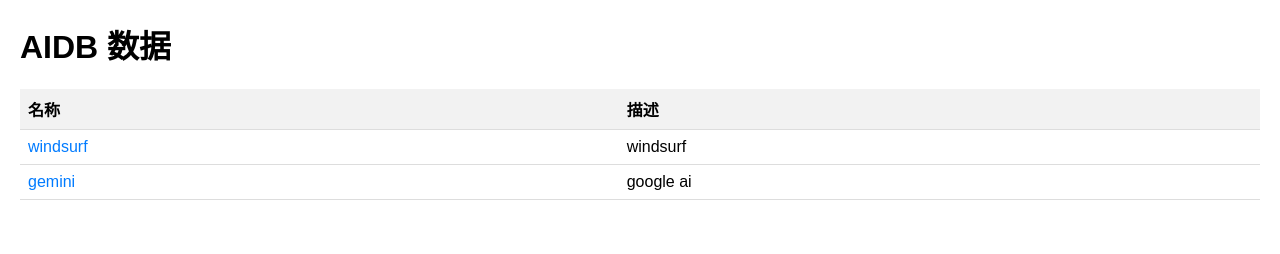
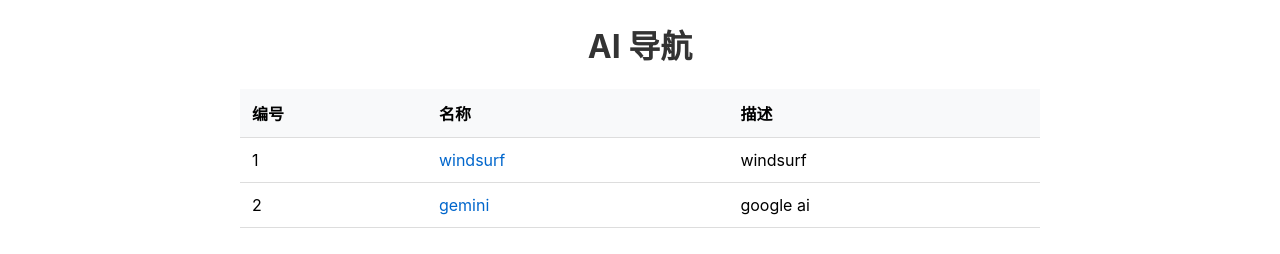
Before and after one commit to aidege/aidege.github.io, a plain HTML site: page index.html in a window 1280 px wide. Drawn offline with Linux system fonts and the light colour scheme.

Commit message:
start page

```diff
--- a/index.html
+++ b/index.html
@@ -1,93 +1,93 @@
 <!DOCTYPE html>
-<html>
+<html lang="zh">
 <head>
-<title>JSON 数据表格</title>
+    <meta charset="UTF-8">
+    <meta name="viewport" content="width=device-width, initial-scale=1.0">
+    <title>AI 导航</title>
     <style>
         body {
-    font-family: sans-serif;
-    margin: 20px;
+            font-family: -apple-system, BlinkMacSystemFont, 'Segoe UI', sans-serif;
+            max-width: 800px;
+            margin: 20px auto;
+            padding: 0 15px;
+            background-color: #fff;
         }
-
+        h1 {
+            color: #333;
+            text-align: center;
+        }
         table {
             width: 100%;
             border-collapse: collapse;
             margin-top: 20px;
         }
-
         th, td {
-    padding: 8px;
+            padding: 12px;
             text-align: left;
             border-bottom: 1px solid #ddd;
         }
-
         th {
-    background-color: #f2f2f2;
-    font-weight: bold;
+            background-color: #f8f9fa;
         }
-
+        tr:hover {
+            background-color: #f8f9fa;
+        }
         a {
-    color: #007bff;
+            color: #0066cc;
             text-decoration: none;
+            cursor: pointer;
         }
-
         a:hover {
             text-decoration: underline;
         }
     </style>
 </head>
 <body>
-
-<h1>AIDB 数据</h1>
-
-<table id="dataTable">
+    <h1>AI 导航</h1>
+    <table>
         <thead>
             <tr>
+                <th>编号</th>
                 <th>名称</th>
                 <th>描述</th>
             </tr>
         </thead>
-    <tbody>
-        <!-- 数据将动态插入到这里 -->
-    </tbody>
+        <tbody id="tableBody"></tbody>
     </table>
 
     <script>
-// JavaScript 代码
-function loadData() {
         fetch('AIDBJSON.json')
             .then(response => response.json())
             .then(data => {
-      const tableBody = document.querySelector('#dataTable tbody');
-      tableBody.innerHTML = ''; // 清空表格
-
+                const tableBody = document.getElementById('tableBody');
                 data.forEach(item => {
                     const row = document.createElement('tr');
 
+                    // 编号
+                    const idCell = document.createElement('td');
+                    idCell.textContent = item.id;
+                    row.appendChild(idCell);
+
+                    // 名称（可点击）
                     const nameCell = document.createElement('td');
                     const nameLink = document.createElement('a');
                     nameLink.href = item.url;
-        nameLink.textContent = item.ai_name; // 使用 ai_name 字段
-        nameLink.target = '_blank'; // 在新标签页打开
+                    nameLink.textContent = item.ai_name;
+                    nameLink.target = '_blank';
                     nameCell.appendChild(nameLink);
                     row.appendChild(nameCell);
 
-        const descriptionCell = document.createElement('td');
-        descriptionCell.textContent = item.description;
-        row.appendChild(descriptionCell);
+                    // 描述
+                    const descCell = document.createElement('td');
+                    descCell.textContent = item.description;
+                    row.appendChild(descCell);
 
                     tableBody.appendChild(row);
                 });
             })
             .catch(error => {
-      console.error('读取 JSON 文件时出错:', error);
-      const tableBody = document.querySelector('#dataTable tbody');
-      tableBody.innerHTML = '<tr><td colspan="2">加载数据时出错。</td></tr>';
+                console.error('加载数据时出错:', error);
             });
-}
-
-// 页面加载时加载数据
-window.onload = loadData;
     </script>
-
 </body>
 </html>
```
Lines whose indentation alone changed are shown as unchanged.
